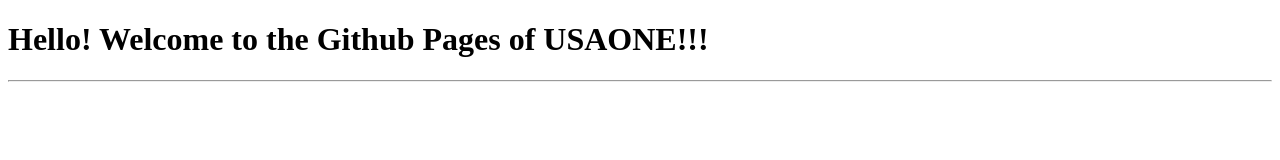
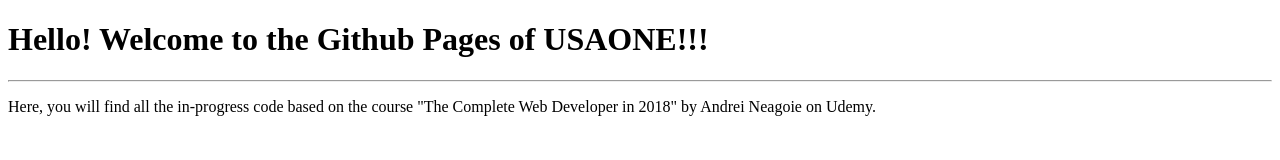
Before and after one commit to usaone/usaone.github.io, a plain HTML site: page index.html in a window 1280 px wide. Drawn offline with Linux system fonts and the light colour scheme.

Commit message:
Updated index.html for the github pages web site.

```diff
--- a/index.html
+++ b/index.html
@@ -6,5 +6,6 @@
 <body>
     <h1>Hello! Welcome to the Github Pages of USAONE!!!</h1>
     <hr/>
+    <p>Here, you will find all the in-progress code based on the course "The Complete Web Developer in 2018" by Andrei Neagoie on Udemy.</p>
 </body>
 </html>
```
